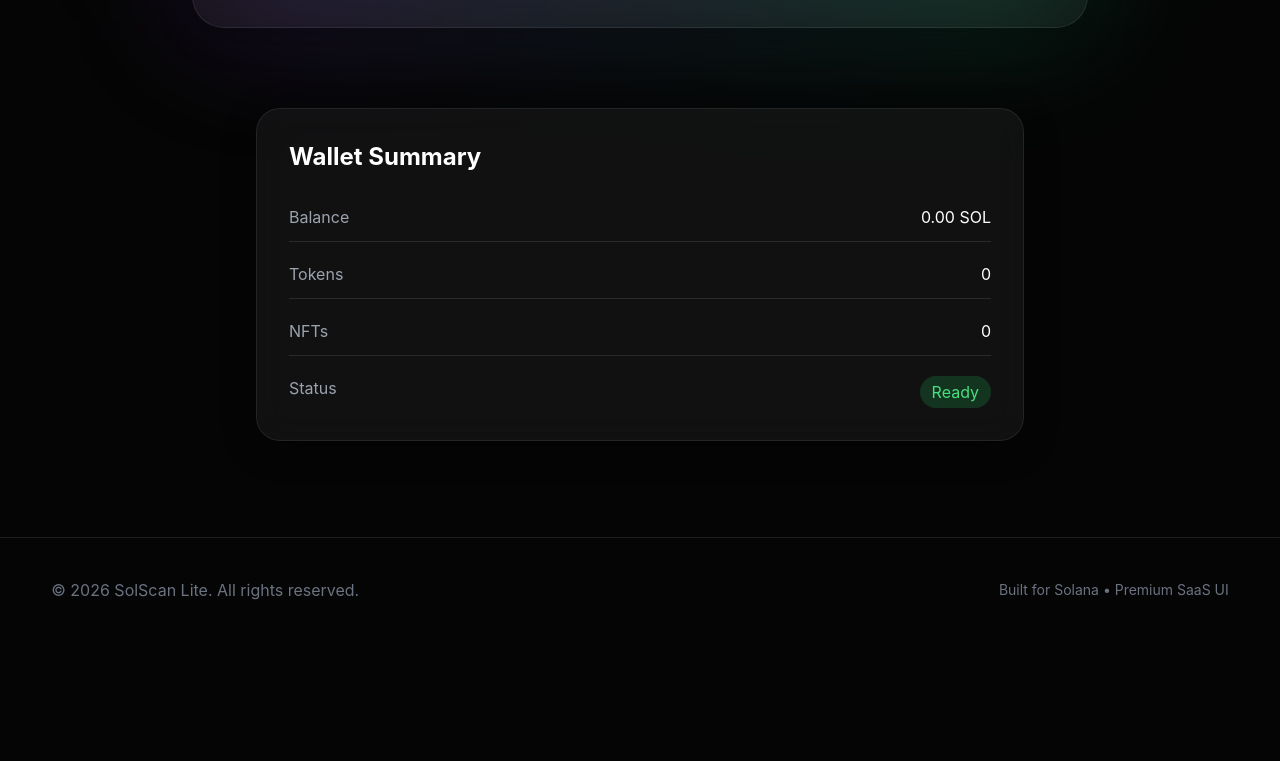
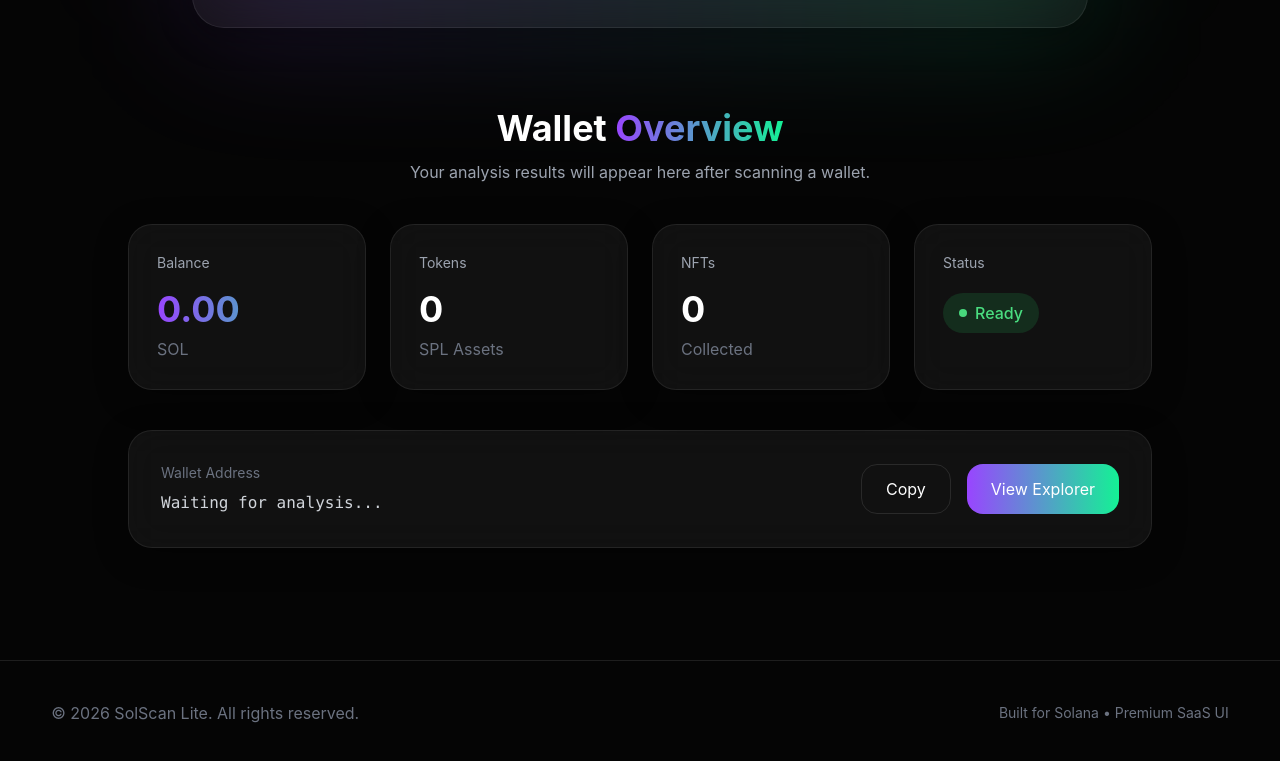
Before and after one commit to Kingblaq7/solscan-lite, a Next.js app: page / in a window 1280 px wide. Shown: the part 1561-2322 px from the top of the page. Before the commit the page ends 2203 px from the top, so only its background shows below. Built offline with nearby package versions, Linux system fonts and the light colour scheme.

Commit message:
Update ResultCard.tsx

```diff
--- a/components/ResultCard.tsx
+++ b/components/ResultCard.tsx
@@ -1,38 +1,126 @@
 export default function ResultCard() {
   return (
-    <section className="glass mx-auto mb-24 max-w-3xl rounded-3xl p-8">
+    <section className="mx-auto mb-28 max-w-5xl">
 
-      <h2 className="mb-8 text-2xl font-bold">
+      <div className="mb-10 text-center">
 
-        Wallet Summary
+        <h2 className="text-4xl font-bold">
+          Wallet <span className="gradient-text">Overview</span>
+        </h2>
 
-      </h2>
+        <p className="mt-3 text-gray-400">
+          Your analysis results will appear here after scanning a wallet.
+        </p>
 
-      <div className="space-y-5">
+      </div>
 
-        <div className="flex justify-between border-b border-white/10 pb-3">
-          <span className="text-gray-400">Balance</span>
-          <span>0.00 SOL</span>
+      <div className="grid gap-6 md:grid-cols-2 lg:grid-cols-4">
+
+        {/* Balance */}
+
+        <div className="glass group rounded-3xl p-7 transition-all duration-300 hover:-translate-y-2 hover:shadow-[0_0_40px_rgba(153,69,255,.25)]">
+
+          <p className="text-sm text-gray-400">
+            Balance
+          </p>
+
+          <h3 className="mt-4 text-4xl font-bold gradient-text">
+            0.00
+          </h3>
+
+          <p className="mt-2 text-gray-500">
+            SOL
+          </p>
+
         </div>
 
-        <div className="flex justify-between border-b border-white/10 pb-3">
-          <span className="text-gray-400">Tokens</span>
-          <span>0</span>
+        {/* Tokens */}
+
+        <div className="glass group rounded-3xl p-7 transition-all duration-300 hover:-translate-y-2 hover:shadow-[0_0_40px_rgba(20,241,149,.25)]">
+
+          <p className="text-sm text-gray-400">
+            Tokens
+          </p>
+
+          <h3 className="mt-4 text-4xl font-bold">
+            0
+          </h3>
+
+          <p className="mt-2 text-gray-500">
+            SPL Assets
+          </p>
+
         </div>
 
-        <div className="flex justify-between border-b border-white/10 pb-3">
-          <span className="text-gray-400">NFTs</span>
-          <span>0</span>
+        {/* NFTs */}
+
+        <div className="glass group rounded-3xl p-7 transition-all duration-300 hover:-translate-y-2 hover:shadow-[0_0_40px_rgba(153,69,255,.25)]">
+
+          <p className="text-sm text-gray-400">
+            NFTs
+          </p>
+
+          <h3 className="mt-4 text-4xl font-bold">
+            0
+          </h3>
+
+          <p className="mt-2 text-gray-500">
+            Collected
+          </p>
+
         </div>
 
-        <div className="flex justify-between">
-          <span className="text-gray-400">Status</span>
+        {/* Status */}
 
-          <span className="rounded-full bg-green-500/20 px-3 py-1 text-green-400">
+        <div className="glass group rounded-3xl p-7 transition-all duration-300 hover:-translate-y-2">
 
-            Ready
+          <p className="text-sm text-gray-400">
+            Status
+          </p>
 
-          </span>
+          <div className="mt-5 inline-flex items-center gap-2 rounded-full bg-green-500/15 px-4 py-2">
+
+            <span className="h-2 w-2 rounded-full bg-green-400 animate-pulse"></span>
+
+            <span className="text-green-400 font-medium">
+              Ready
+            </span>
+
+          </div>
+
+        </div>
+
+      </div>
+
+      {/* Bottom Card */}
+
+      <div className="glass mt-10 rounded-3xl p-8">
+
+        <div className="flex flex-col gap-6 md:flex-row md:items-center md:justify-between">
+
+          <div>
+
+            <p className="text-sm text-gray-500">
+              Wallet Address
+            </p>
+
+            <p className="mt-2 font-mono text-gray-300 break-all">
+              Waiting for analysis...
+            </p>
+
+          </div>
+
+          <div className="flex gap-4">
+
+            <button className="rounded-2xl border border-white/10 px-6 py-3 transition hover:border-[#14F195]">
+              Copy
+            </button>
+
+            <button className="btn-primary rounded-2xl px-6 py-3">
+              View Explorer
+            </button>
+
+          </div>
 
         </div>
 
```
